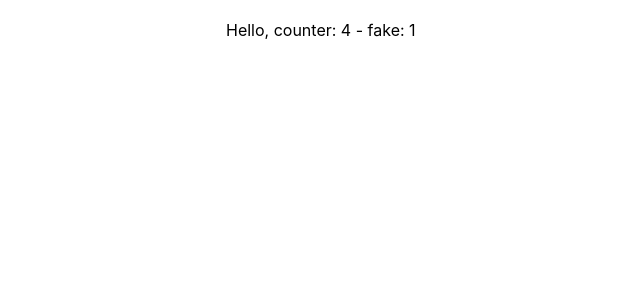
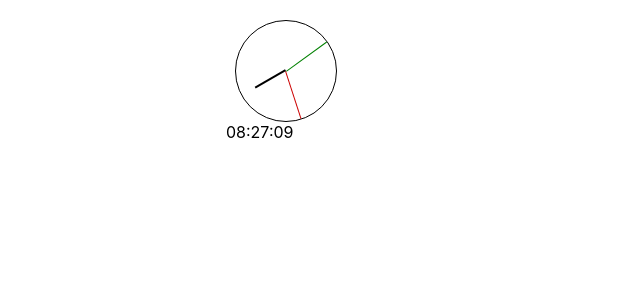
Before and after one commit to AShamshin/Accordion, a React (Create React App) app: page / in a window 1280 px wide. Shown: the top 300 px of the page, without its empty margins (114-754 px from the left). Built offline with nearby package versions, Linux system fonts and the light colour scheme.

Commit message:
24 - analog clock

```diff
--- a/src/App.tsx
+++ b/src/App.tsx
@@ -12,6 +12,7 @@ import { Example } from './components/memo/UseMemo';
 import { Example1 } from './components/memo/ReactMemo';
 import { Example2 } from './components/memo/UseState';
 import { SetTimeoutExample, SimpleExample } from './components/memo/UseEffect';
+import { Clock } from './components/Clock/Clock';
 
 function App() {
   let [ratingValue, setRatingValue] = useState<RatingValueType>(0);
@@ -79,7 +80,9 @@ function App() {
       {/* <Example /> */}
       {/* <Example2 /> */}
       {/* <SimpleExample /> */}
-      <SetTimeoutExample />
+      {/* <SetTimeoutExample /> */}
+      <Clock mode={'analog'} />
+      <Clock mode={'digital'} />
     </div>
   );
 }
--- /dev/null
+++ b/src/components/Clock/AnalogClockView.module.css
@@ -0,0 +1,41 @@
+.clock {
+  width: 120px;
+  text-align: center;
+  display: flex;
+  flex-direction: column;
+  align-items: center;
+  /* border: solid 1px #ccc; */
+  /* border-radius: 5px; */
+  /* margin: 5px; */
+  /* background: #ccc; */
+}
+.clock .digital-clock {
+  padding: 10px;
+}
+.clock .analog-clock {
+  width: 100px;
+  height: 100px;
+  border: solid 1px #000;
+  border-radius: 50%;
+  position: relative;
+  background: #fff;
+}
+.clock .analog-clock .dial {
+  position: absolute;
+  left: 50%;
+  width: 50px;
+  height: 50px;
+  transform-origin: bottom left;
+}
+.clock .analog-clock .dial.seconds {
+  border-left: solid 1px green;
+}
+.clock .analog-clock .dial.minutes {
+  border-left: solid 1px #c00;
+}
+.clock .analog-clock .dial.hours {
+  width: 35px;
+  height: 35px;
+  top: 15px;
+  border-left: solid 2px #000;
+}
--- /dev/null
+++ b/src/components/Clock/AnalogClockView.tsx
@@ -0,0 +1,24 @@
+import { ClockViewPropsType } from './Clock';
+import s from './AnalogClockView.module.css';
+
+export const AnalogClockView: React.FC<ClockViewPropsType> = ({ date }) => {
+  const secondsStyle = {
+    transform: `rotate(${date.getSeconds() * 6}deg)`,
+  };
+  const minutesStyle = {
+    transform: `rotate(${date.getMinutes() * 6}deg)`,
+  };
+  const hoursStyle = {
+    transform: `rotate(${date.getHours() * 30}deg)`,
+  };
+
+  return (
+    <div className={s.clock}>
+      <div className={s['analog-clock']}>
+        <div className={`${s.dial} ${s.seconds}`} style={secondsStyle} />
+        <div className={`${s.dial} ${s.minutes}`} style={minutesStyle} />
+        <div className={`${s.dial} ${s.hours}`} style={hoursStyle} />
+      </div>
+    </div>
+  );
+};
--- /dev/null
+++ b/src/components/Clock/Clock.tsx
@@ -0,0 +1,41 @@
+import React, { useEffect, useState } from 'react';
+import { AnalogClockView } from './AnalogClockView';
+import { DigitalClockView } from './DigitalClockView';
+type PropsType = {
+  mode?: 'digital' | 'analog';
+};
+
+export const get2digitsString = (num: number) => (num < 10 ? '0' + num : num);
+
+export const Clock: React.FC<PropsType> = (props) => {
+  const [date, setDate] = useState(new Date());
+
+  useEffect(() => {
+    const intervalID = setInterval(() => {
+      setDate(new Date());
+    }, 1000);
+
+    return () => {
+      clearInterval(intervalID);
+    };
+  }, []);
+
+  let view;
+
+  switch (props.mode) {
+    case 'analog':
+      view = <AnalogClockView date={date} />;
+      break;
+
+    case 'digital':
+
+    default:
+      view = <DigitalClockView date={date} />;
+  }
+
+  return <div>{view}</div>;
+};
+
+export type ClockViewPropsType = {
+  date: Date;
+};
--- /dev/null
+++ b/src/components/Clock/DigitalClockView.tsx
@@ -0,0 +1,13 @@
+import { ClockViewPropsType, get2digitsString } from './Clock';
+
+export const DigitalClockView: React.FC<ClockViewPropsType> = ({ date }) => {
+  return (
+    <>
+      <span>
+        <span>{get2digitsString(date.getHours())}</span>:
+        <span>{get2digitsString(date.getMinutes())}</span>:
+        <span>{get2digitsString(date.getSeconds())}</span>
+      </span>
+    </>
+  );
+};
```
